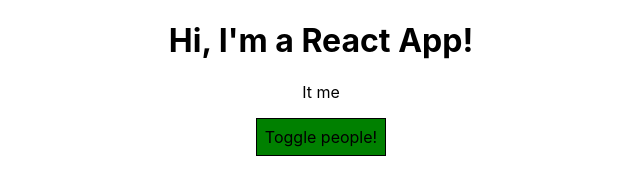
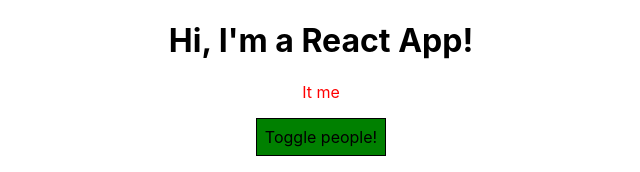
Before and after one commit to jdomo/react-complete-guide, a React (Create React App) app: page / in a window 1280 px wide. Shown: the top 172 px of the page, without its empty margins (319-959 px from the left). Built offline with nearby package versions, Linux system fonts and the light colour scheme.

Commit message:
more conditional class rendering

```diff
--- a/src/App.js
+++ b/src/App.js
@@ -2,6 +2,7 @@
 import React from 'react';
 import './App.css';
 import Person from './Person/Person';
+import { classes } from 'istanbul-lib-coverage';
 
 class App extends React.Component {
   state = {
@@ -70,14 +71,17 @@ class App extends React.Component {
         </div>
       );
 
-      style.backgroundColor = 'red';
 
     }
+    const classes = [];
+
+    if (this.state.persons.length <= 5) classes.push('red');
+    if (this.state.persons.length <= 4) classes.push('bold');
 
     return (
       <div className="App">
         <h1>Hi, I'm a React App!</h1>
-        <p>It me</p>
+        <p className={classes.join(' ')}>It me</p>
         <button
         onClick={this.togglePersonsHandler}
         style={style}
--- a/src/Person/Person.css
+++ b/src/Person/Person.css
@@ -6,8 +6,8 @@
   text-align: center;
 }
 
-.italic {
-  font-style: italic;
+.red {
+  color: red;
 }
 
 .bold {
```
